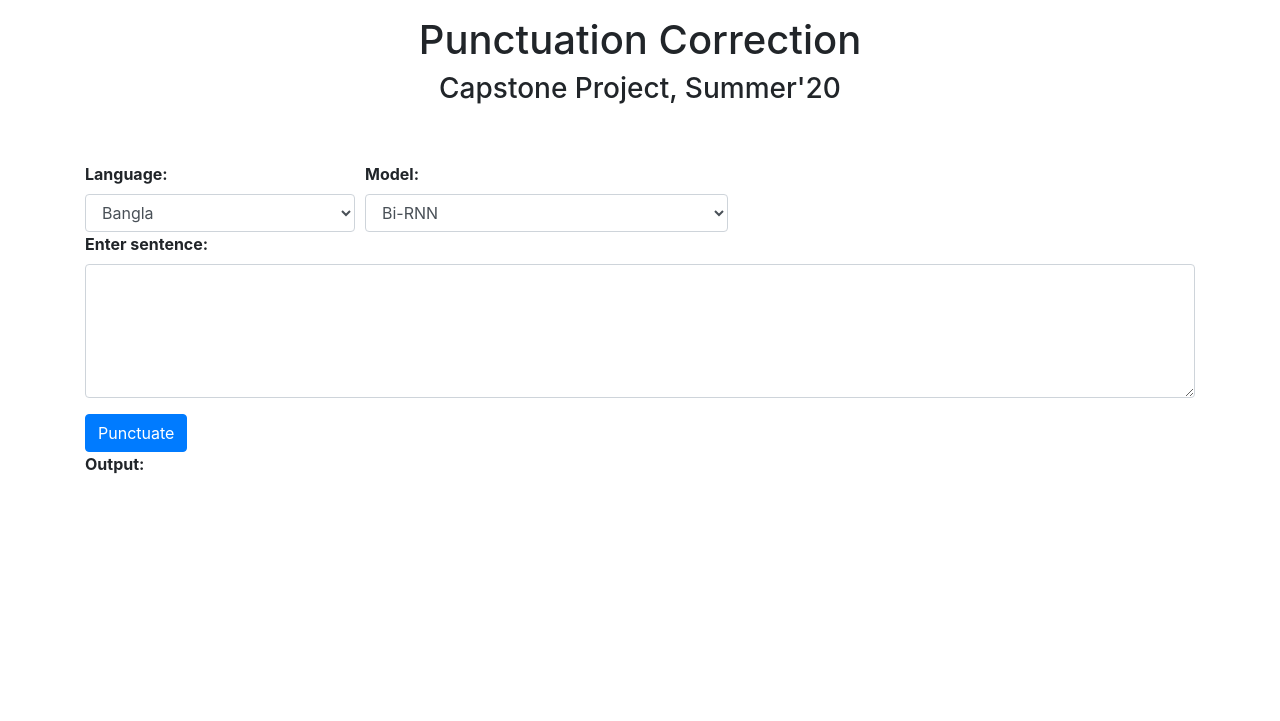
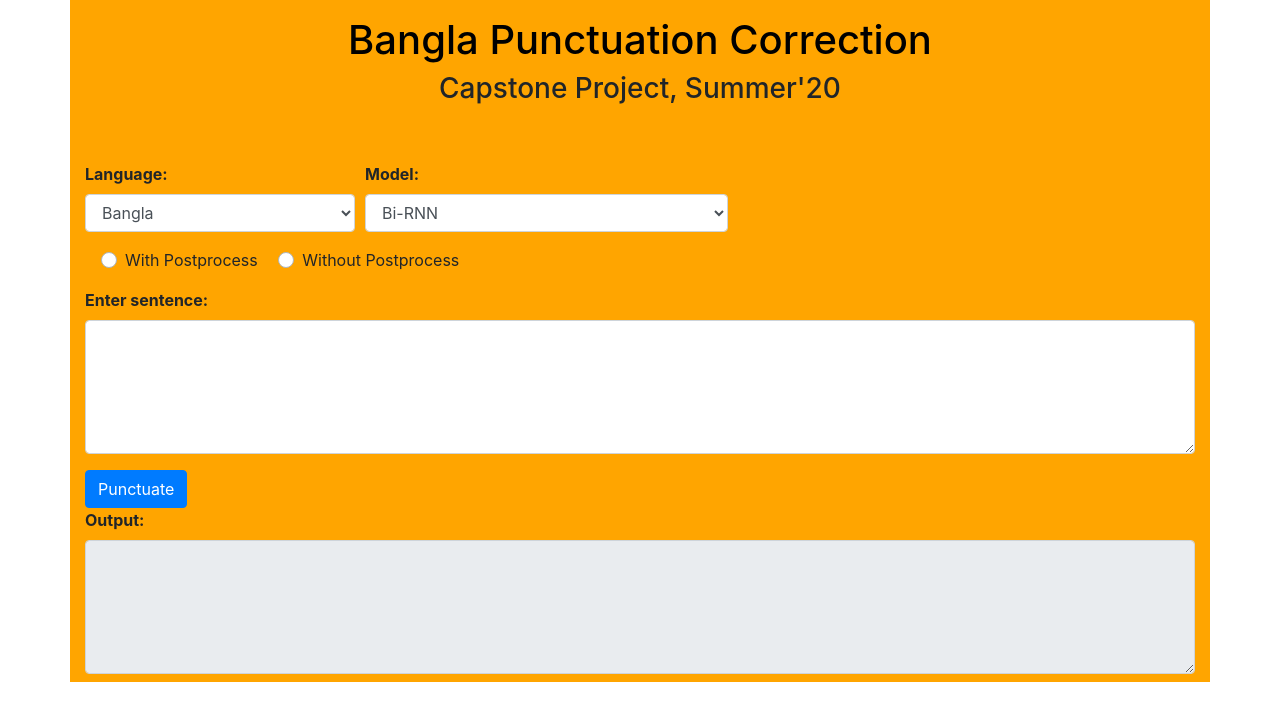
Before and after one commit to hrahmansha/Bangla-Punctuation-Corrector, a Flask app: page / in a window 1280 px wide. Shown: the top 721 px of the page. Run offline with Flask 2, Linux system fonts and the light colour scheme; some libraries are stand-ins or nearby versions.

Commit message:
Added bg color and changed output format

```diff
--- a/templates/home.html
+++ b/templates/home.html
@@ -2,17 +2,17 @@
 
 
 {% block body %}
-	<div class='container'>
-		<div class="d-flex justify-content-center pt-3"><h1> Punctuation Correction </h1></div>
-		<div class="d-flex justify-content-center pb-5"><h3>Capstone Project, Summer'20 </h3></div>
+	<div class='container' style='background-color:orange;'>
+		<div>
+			<div class="d-flex justify-content-center pt-3" style="color: black;"><h1>Bangla Punctuation Correction </h1></div>
+			<div class="d-flex justify-content-center pb-5"><h3>Capstone Project, Summer'20 </h3></div>
+		</div>
 		<form method="post" id="form">
 			<div class="form-row">
 				<div class="col-3">
 					<label for="lang" class="font-weight-bold">Language:</label>
 					<select class="form-control" id="lang">
 						<option value="Bangla">Bangla</option>
-						<!-- <option value="English">English</option>
-					  	<option value="Mandarin">Mandarin</option> -->
 					 </select>
 				</div>
 				<div class="col-4">
@@ -23,17 +23,27 @@
 					</select>
 				</div>
 			</div>
-			<div >
+			<div class="p-3">
+				<div class="custom-control custom-radio custom-control-inline">
+					<input type="radio" id="onlineButton" name="algoButton" class="custom-control-input">
+					<label class="custom-control-label" for="onlineButton">With Postprocess</label>
+		   		</div>
+				<div class="custom-control custom-radio custom-control-inline">
+					<input type="radio" id="offlineButton" name="algoButton" class="custom-control-input">
+					<label class="custom-control-label" for="offlineButton">Without Postprocess</label>
+				</div>
+			</div>
+			<div>
 				<div class="form-group">
 					<label for="input_text" class="font-weight-bold">Enter sentence:</label>
 					<textarea class="form-control" rows="5" id="input_text"></textarea>
 				</div>
 				<button type="button" id="punctuate" class="btn btn-primary">Punctuate</button>
 			</div>
-			<div class="form-group">
+			<div class="form-group pb-2">
 				<label for="output_text" class="font-weight-bold" >Output:</label>
 				<div id="editor"></div>
-				<!-- <textarea readonly class="form-control" rows="5" id="output_text"></textarea> -->
+				<textarea readonly class="form-control" rows="5" id="output_text"></textarea>
 			</div>
 		</form>
 	</div>
@@ -64,9 +74,9 @@
 			function addShow(data) {
 				console.log(data);
 		    	var displayText = "";
-				displayText += "<p>"+data+"</p>"
+				displayText += data
 				console.log(displayText.length);
-				$('#editor').html(displayText);
+				$('#output_text').html(displayText);
 		    }
 
 
```
